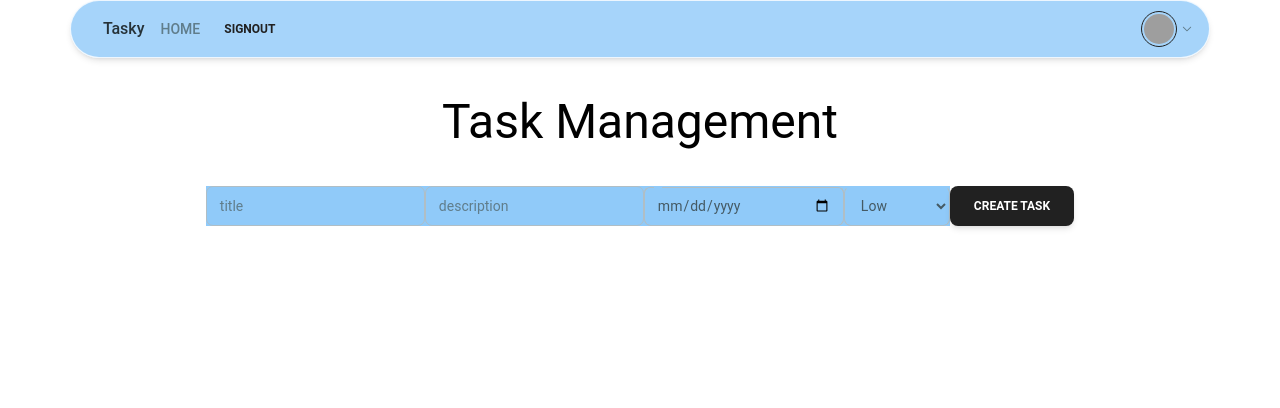
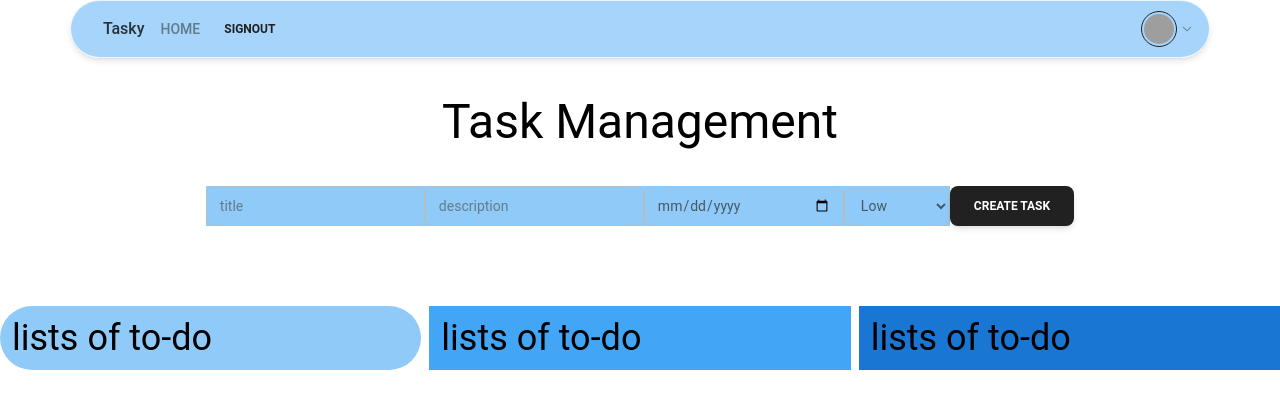
Before and after one commit to safimiazi/task-management-client, a React (Vite) app: page /dashboard in a window 1280 px wide. Shown: the top 408 px of the page. Built offline with nearby package versions, Linux system fonts and the light colour scheme; no server answers; grey boxes are pictures that could not be loaded.

Commit message:
to do list

```diff
--- a/src/Pages/Dashboard/DashDetails.jsx
+++ b/src/Pages/Dashboard/DashDetails.jsx
@@ -39,7 +39,7 @@ const DashDetails = () => {
                         confirmButtonColor: "rgb(129, 129, 208)",
                         iconColor: "rgb(129, 129, 208)"
 
-                      });
+                    });
                 }
             })
             .catch(error => {
@@ -79,6 +79,27 @@ const DashDetails = () => {
                     </div>
                 </form>
             </div>
+
+
+            {/* another section */}
+            <div className='grid md:grid-cols-3 gap-2'>
+                <div>
+                    <div className='p-3 bg-blue-200 rounded-full'>
+                        <h1 className='text-4xl'>lists of to-do</h1>
+                    </div>
+                </div>
+                <div>
+                    <div className='p-3 bg-blue-400'>
+                        <h1 className='text-4xl'>lists of to-do</h1>
+                    </div>
+                </div>
+                <div>
+                    <div className='p-3 bg-blue-700'>
+                        <h1 className='text-4xl'>lists of to-do</h1>
+                    </div>
+                </div>
+
+            </div>
         </div>
     );
 };
```
